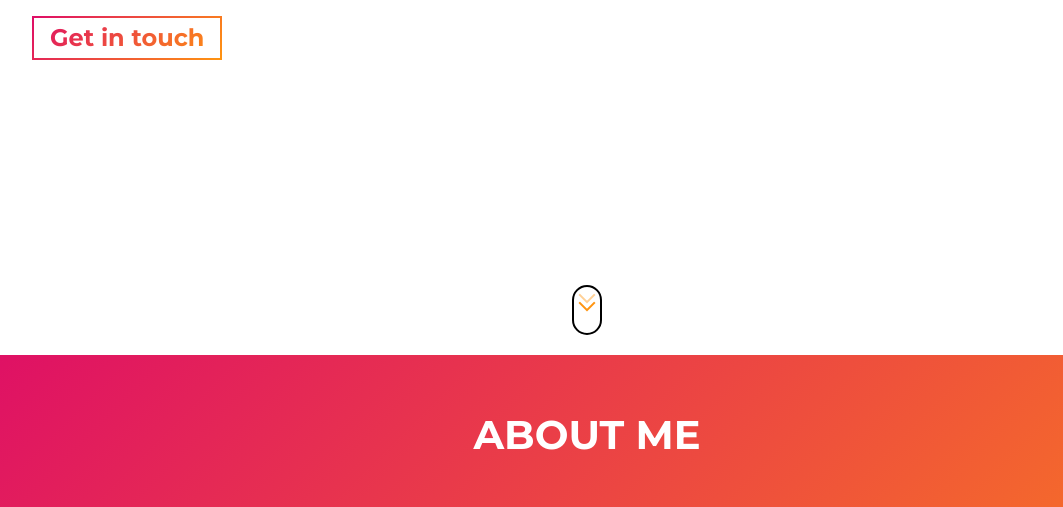
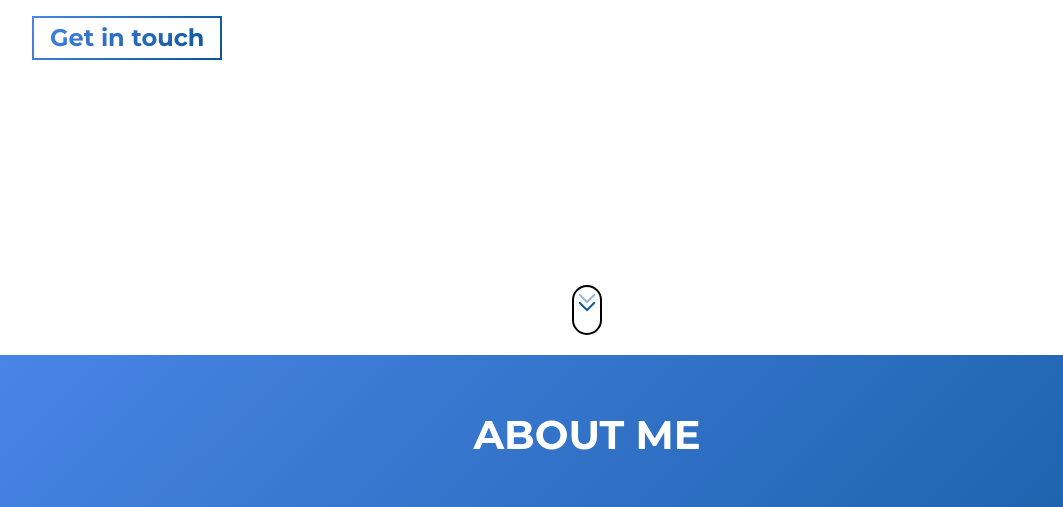
Before and after one commit to maskoul-mohamed/maskoul-mohamed.github.io, a plain HTML site: page index.html in a window 1280 px wide. Shown: the part 445-952 px from the top of the page, without its empty margins (53-1116 px from the left). Drawn offline with Linux system fonts and the light colour scheme.

Commit message:
Change colors

```diff
--- a/style/base/_variables.scss
+++ b/style/base/_variables.scss
@@ -1,6 +1,6 @@
 // COLORS
-$primary-color: #de0d67;
-$secondary-color: #ff9410;
+$primary-color: #4a86e8;
+$secondary-color: #0b5394;
 $font-family: "Montserrat", sans-serif;
 
 $light-white: #e5e5e5;
```
Also changed, not shown: css/main.css, style/main.css, 1 other file.
